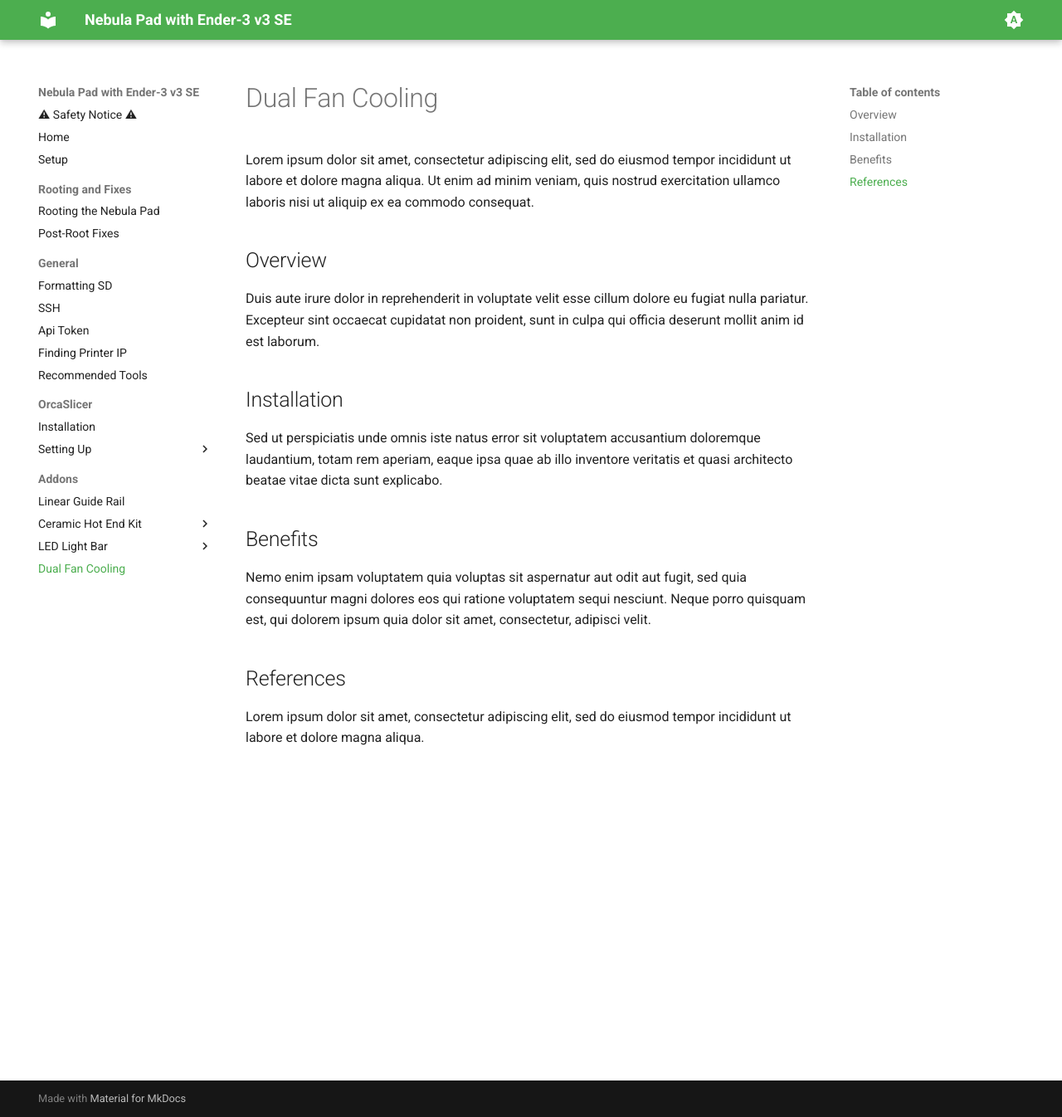
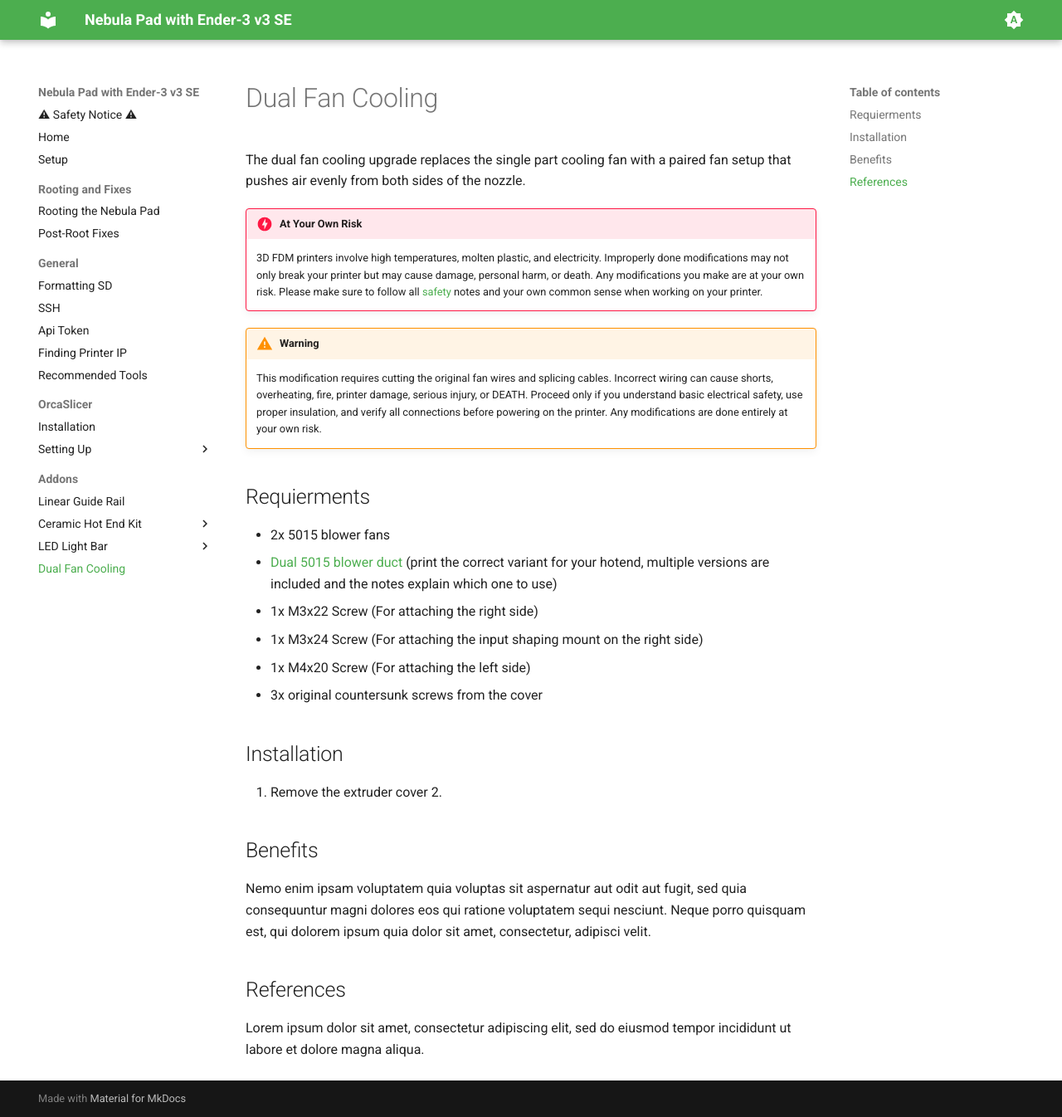
Before and after one commit to LukosiuPro/Ender3-v3-SE-Nebula-Pad-Wiki, an MkDocs documentation site: the page built from docs/addons/dual-fan-cooling.md, in a window 1280 px wide and 1346 px high. Shown: the whole window at 83% size. Built offline with MkDocs 1.6.1 and Material for MkDocs 9.7.7, drawn with Linux system fonts in a browser that asks for light colours.

Commit message:
Update dual fan cooling documentation and add input shaping guide

```diff
--- a/docs/addons/dual-fan-cooling.md
+++ b/docs/addons/dual-fan-cooling.md
@@ -1,14 +1,27 @@
 # Dual Fan Cooling
 
-Lorem ipsum dolor sit amet, consectetur adipiscing elit, sed do eiusmod tempor incididunt ut labore et dolore magna aliqua. Ut enim ad minim veniam, quis nostrud exercitation ullamco laboris nisi ut aliquip ex ea commodo consequat.
+The dual fan cooling upgrade replaces the single part cooling fan with a paired fan setup that pushes air evenly from both sides of the nozzle.
 
-## Overview
+!!! danger "At Your Own Risk"
+    3D FDM printers involve high temperatures, molten plastic, and electricity. Improperly done modifications may not only break your printer but may cause damage, personal harm, or death. Any modifications you make are at your own risk. Please make sure to follow all [safety](../safety.md) notes and your own common sense when working on your printer.
 
-Duis aute irure dolor in reprehenderit in voluptate velit esse cillum dolore eu fugiat nulla pariatur. Excepteur sint occaecat cupidatat non proident, sunt in culpa qui officia deserunt mollit anim id est laborum.
+!!! warning
+     This modification requires cutting the original fan wires and splicing cables. Incorrect wiring can cause shorts, overheating, fire, printer damage, serious injury, or DEATH. Proceed only if you understand basic electrical safety, use proper insulation, and verify all connections before powering on the printer. Any modifications are done entirely at your own risk.
+
+## Requierments
+
+- 2x 5015 blower fans
+- [Dual 5015 blower duct](https://www.printables.com/model/667051-dual-5015-blower-duct-for-ender-3-v3-se) (print the correct variant for your hotend, multiple versions are included and the notes explain which one to use)
+- 1x M3x22 Screw (For attaching the right side)
+- 1x M3x24 Screw (For attaching the input shaping mount on the right side)
+- 1x M4x20 Screw (For attaching the left side)
+- 3x original countersunk screws from the cover
 
 ## Installation
 
-Sed ut perspiciatis unde omnis iste natus error sit voluptatem accusantium doloremque laudantium, totam rem aperiam, eaque ipsa quae ab illo inventore veritatis et quasi architecto beatae vitae dicta sunt explicabo.
+1. Remove the extruder cover
+2.
+
 
 ## Benefits
 
```
Also changed, not shown: docs/addons/dual-fan-cooling-input-shaping.md (added, +19 -0 lines), 1 other file.
